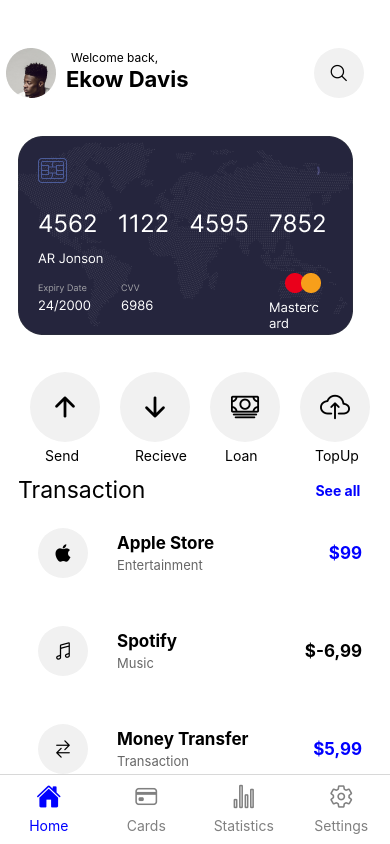
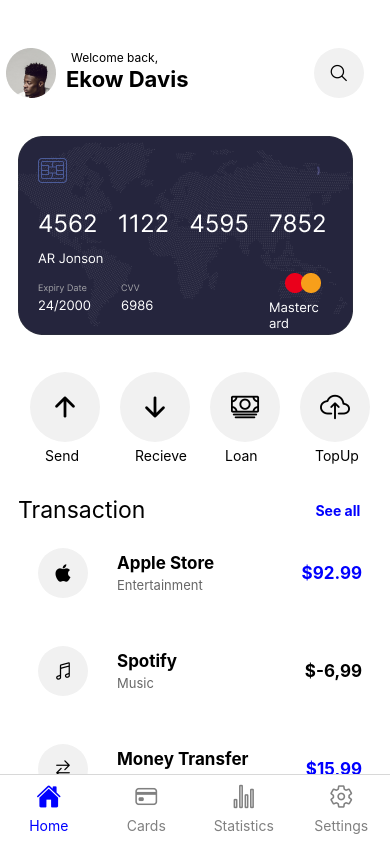
Before and after one commit to Ekow-Davis/rn-assignment5-11083926, a React Native app in the folder Assignment_5/: screen /HomeScreen in a window 390 px wide. Built offline with nearby package versions, Linux system fonts and the light colour scheme.

Commit message:
Sigh, forgot this

```diff
--- a/Assignment_5/Screens/HomeScreen.jsx
+++ b/Assignment_5/Screens/HomeScreen.jsx
@@ -15,9 +15,9 @@
 ];
 
 const verticalData = [
-  { key: '1', iconName: 'logo-apple', pay: "$99", label: "Apple Store", miniLabel: "Entertainment", amountColour: 'blue' },
+  { key: '1', iconName: 'logo-apple', pay: "$92.99", label: "Apple Store", miniLabel: "Entertainment", amountColour: 'blue' },
   { key: '2', iconName: 'musical-notes-outline', pay: "$-6,99", label: "Spotify", miniLabel: "Music", amountColour: 'black' },
-  { key: '3', iconName: 'swap-horizontal-outline', pay: "$5,99", label: "Money Transfer", miniLabel: "Transaction", amountColour: 'blue' },
+  { key: '3', iconName: 'swap-horizontal-outline', pay: "$15,99", label: "Money Transfer", miniLabel: "Transaction", amountColour: 'blue' },
   { key: '4', iconName: 'cart-outline', pay: "$51,99", label: "Grocery", miniLabel: "Shopping", amountColour: 'blue' },
   { key: '5', iconName: 'logo-apple', pay: "$-12,99", label: "Apple Store", miniLabel: "Entertainment", amountColour: 'black' },
   { key: '6', iconName: 'swap-horizontal-outline', pay: "$16,99", label: "Money Transfer", miniLabel: "Transaction", amountColour: 'blue' },
@@ -71,7 +71,7 @@
             </View>
 
             <View>
-              <View style={{ flexDirection: 'row', alignItems: 'center' }}>
+              <View style={{ flexDirection: 'row', alignItems: 'center', marginTop: 20 }}>
                 <Text style={{ fontSize: 23, marginRight: 90, marginLeft: 20, color: colors.textColor }}>Transaction</Text>
                 <Text style={{ color: 'blue', fontWeight: 'bold', marginLeft: 80 }}>See all</Text>
               </View>
```
